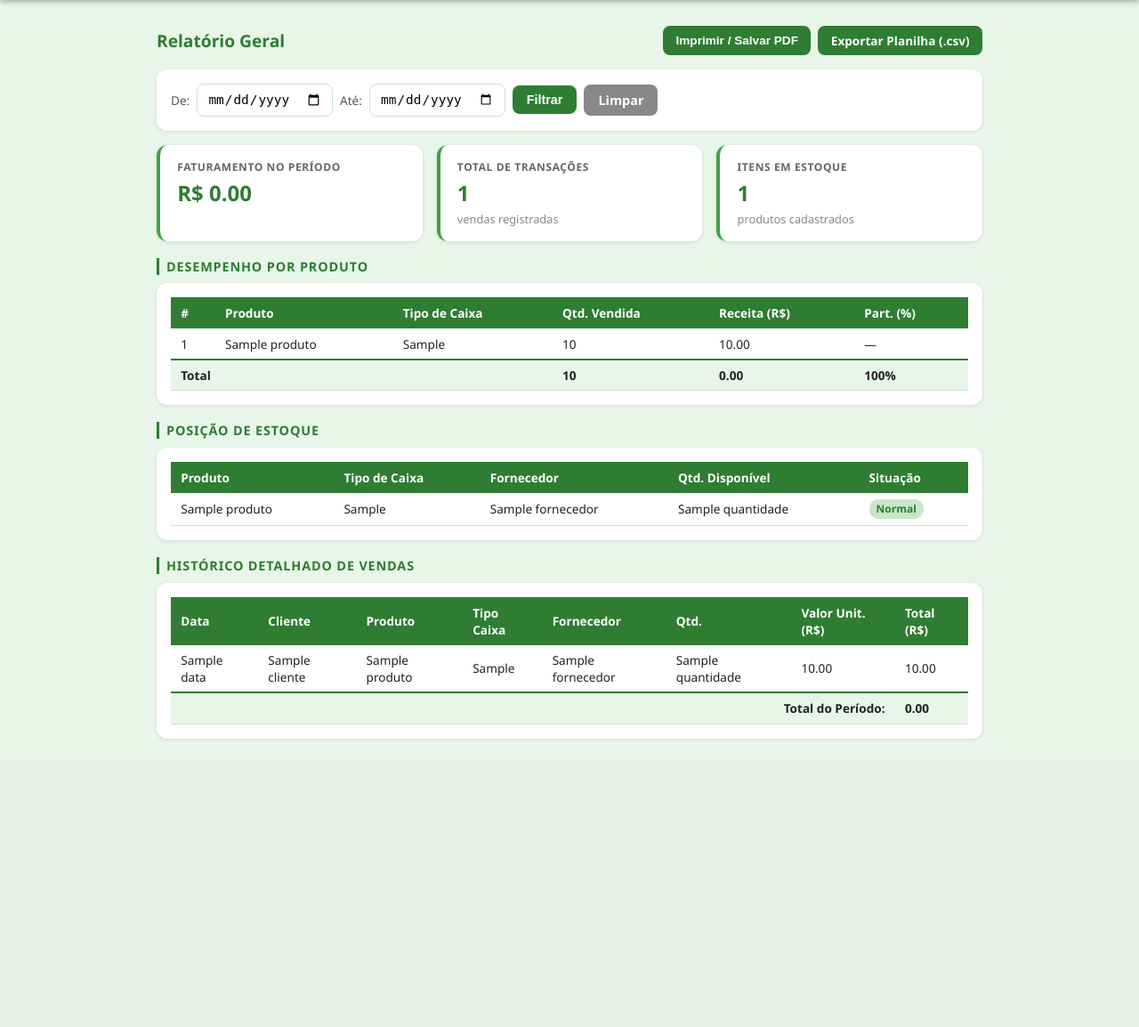
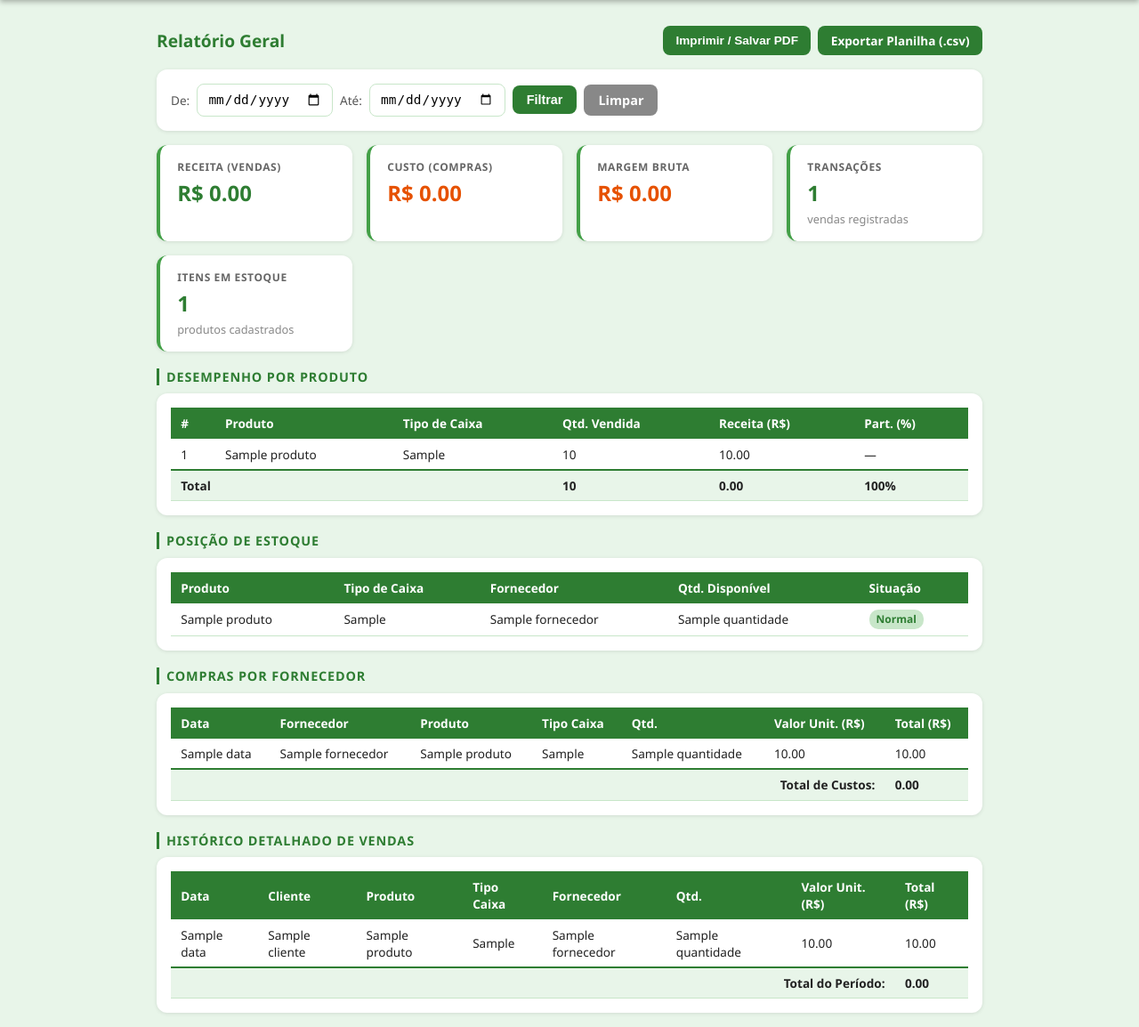
Before and after one commit to igordev-dev/Agrofrutt, a Flask app: template templates/relatorio.html in a window 1280 px wide. Shown: the part 56-1210 px from the top of the page at 89% size. Before the commit the page ends 887 px from the top, so only its background shows below. Run offline with Flask 3, Linux system fonts and the light colour scheme; the template is opened without the code that fills it: most values are stand-ins (such as "Sample title", 1, 10 or a date in 2020); some libraries are stand-ins or nearby versions.

Commit message:
compras fornecedor + correcao relatorio

```diff
--- a/app.py
+++ b/app.py
@@ -17,7 +17,6 @@
         conn = psycopg2.connect(DATABASE_URL, cursor_factory=psycopg2.extras.RealDictCursor)
         return conn
 
-    # Placeholder do PostgreSQL é %s (diferente do ? do SQLite)
     PH = "%s"
 else:
     import sqlite3
@@ -37,7 +36,6 @@
     cur = db.cursor()
 
     if DATABASE_URL:
-        # PostgreSQL usa SERIAL em vez de AUTOINCREMENT e CURRENT_DATE para data
         cur.execute("""
             CREATE TABLE IF NOT EXISTS fornecedores (
                 id SERIAL PRIMARY KEY,
@@ -72,8 +70,18 @@
                 data DATE DEFAULT CURRENT_DATE
             )
         """)
+        # Compras feitas junto a fornecedores — dão entrada automática no estoque
+        cur.execute("""
+            CREATE TABLE IF NOT EXISTS compras (
+                id SERIAL PRIMARY KEY,
+                fornecedor_id INTEGER REFERENCES fornecedores(id),
+                estoque_id INTEGER REFERENCES estoque(id),
+                quantidade INTEGER NOT NULL,
+                valor_unitario NUMERIC(10,2) NOT NULL DEFAULT 0,
+                data DATE DEFAULT CURRENT_DATE
+            )
+        """)
     else:
-        # SQLite: usa executescript para múltiplos statements
         db.executescript("""
             CREATE TABLE IF NOT EXISTS fornecedores (
                 id INTEGER PRIMARY KEY AUTOINCREMENT,
@@ -97,15 +105,23 @@
                 valor_unitario REAL NOT NULL DEFAULT 0,
                 data TEXT DEFAULT (date('now'))
             );
+            CREATE TABLE IF NOT EXISTS compras (
+                id INTEGER PRIMARY KEY AUTOINCREMENT,
+                fornecedor_id INTEGER REFERENCES fornecedores(id),
+                estoque_id INTEGER REFERENCES estoque(id),
+                quantidade INTEGER NOT NULL,
+                valor_unitario REAL NOT NULL DEFAULT 0,
+                data TEXT DEFAULT (date('now'))
+            );
         """)
-        # Migração: adiciona fornecedor_id se o banco local já existia sem ela
         try:
             db.execute("ALTER TABLE estoque ADD COLUMN fornecedor_id INTEGER")
         except Exception:
             pass
 
     db.commit()
-    cur.close() if DATABASE_URL else None
+    if DATABASE_URL:
+        cur.close()
     db.close()
 
 
@@ -115,15 +131,22 @@
 # ── HELPERS ────────────────────────────────────────────────────────────────────
 
 def query(sql, params=()):
-    """Executa SELECT e retorna lista de linhas como dicionário."""
+    """Executa SELECT e retorna lista de dicionários com valores Python nativos."""
     db = get_db()
     cur = db.cursor()
     cur.execute(sql, params)
     rows = cur.fetchall()
     cur.close()
     db.close()
-    # Converte RealDictRow para dict comum para uniformidade
-    return [dict(r) for r in rows]
+    result = []
+    for r in rows:
+        row = dict(r)
+        # Converte Decimal (PostgreSQL) para float para evitar erros no template
+        for k, v in row.items():
+            if hasattr(v, '__class__') and v.__class__.__name__ == 'Decimal':
+                row[k] = float(v)
+        result.append(row)
+    return result
 
 
 def execute(sql, params=()):
@@ -136,14 +159,14 @@
     db.close()
 
 
-def _filtro_periodo(data_ini, data_fim):
+def _filtro_periodo(data_ini, data_fim, alias="v"):
     """Monta cláusula WHERE e parâmetros para filtro de período."""
     filtro, params = "", []
     if data_ini:
-        filtro += f" AND v.data >= {PH}"
+        filtro += f" AND {alias}.data >= {PH}"
         params.append(data_ini)
     if data_fim:
-        filtro += f" AND v.data <= {PH}"
+        filtro += f" AND {alias}.data <= {PH}"
         params.append(data_fim)
     return filtro, params
 
@@ -152,8 +175,7 @@
 
 @app.route("/")
 def index():
-    # Estoque com nome do fornecedor vinculado
-    estoque = query("""
+    estoque      = query(f"""
         SELECT e.*, f.nome as fornecedor_nome
         FROM estoque e LEFT JOIN fornecedores f ON e.fornecedor_id = f.id
         ORDER BY e.produto
@@ -161,11 +183,9 @@
     clientes     = query("SELECT * FROM clientes ORDER BY nome")
     fornecedores = query("SELECT * FROM fornecedores ORDER BY nome")
 
-    # Faturamento total acumulado
     row = query("SELECT COALESCE(SUM(quantidade * valor_unitario), 0) as total FROM vendas")
     faturamento = float(row[0]["total"])
 
-    # Produto com maior volume de saída
     mv = query("""
         SELECT e.produto, e.tipo_caixa, SUM(v.quantidade) as total
         FROM vendas v JOIN estoque e ON v.estoque_id = e.id
@@ -173,7 +193,6 @@
     """)
     mais_vendido = mv[0] if mv else None
 
-    # Itens com quantidade igual ou abaixo de 10 caixas
     estoque_baixo = query("SELECT * FROM estoque WHERE quantidade <= 10 ORDER BY quantidade")
 
     return render_template("index.html",
@@ -190,7 +209,6 @@
     qtd     = int(request.form["quantidade"])
     forn_id = request.form.get("fornecedor_id") or None
 
-    # Se produto+tipo já existe, soma a quantidade em vez de duplicar
     existente = query(
         f"SELECT id FROM estoque WHERE produto={PH} AND tipo_caixa={PH}", (produto, tipo)
     )
@@ -234,11 +252,9 @@
 
     item = query(f"SELECT quantidade FROM estoque WHERE id={PH}", (estoque_id,))
 
-    # Bloqueia a venda se não houver estoque suficiente
     if not item or item[0]["quantidade"] < qtd:
         return "Estoque insuficiente", 400
 
-    # Baixa no estoque e registra a venda
     execute(f"UPDATE estoque SET quantidade = quantidade - {PH} WHERE id={PH}", (qtd, estoque_id))
     execute(
         f"INSERT INTO vendas (cliente_id, estoque_id, quantidade, valor_unitario) VALUES ({PH},{PH},{PH},{PH})",
@@ -252,8 +268,6 @@
 @app.route("/clientes")
 def clientes():
     lista = query("SELECT * FROM clientes ORDER BY nome")
-
-    # Últimas 50 vendas com dados do cliente e do produto
     historico = query("""
         SELECT c.nome as cliente, e.produto, e.tipo_caixa,
                v.quantidade, v.valor_unitario, v.data
@@ -293,8 +307,21 @@
 
 @app.route("/fornecedores")
 def fornecedores():
-    lista = query("SELECT * FROM fornecedores ORDER BY nome")
-    return render_template("fornecedores.html", fornecedores=lista)
+    lista    = query("SELECT * FROM fornecedores ORDER BY nome")
+    estoque  = query("SELECT * FROM estoque ORDER BY produto")
+
+    # Histórico de compras com dados completos
+    compras = query("""
+        SELECT c.data, f.nome as fornecedor, e.produto, e.tipo_caixa,
+               c.quantidade, c.valor_unitario,
+               (c.quantidade * c.valor_unitario) as total
+        FROM compras c
+        JOIN fornecedores f ON c.fornecedor_id = f.id
+        JOIN estoque e ON c.estoque_id = e.id
+        ORDER BY c.data DESC LIMIT 50
+    """)
+    return render_template("fornecedores.html",
+        fornecedores=lista, estoque=estoque, compras=compras)
 
 
 @app.route("/fornecedores/add", methods=["POST"])
@@ -321,15 +348,52 @@
     return redirect(url_for("fornecedores"))
 
 
+# ── COMPRAS (entrada de mercadoria do fornecedor) ──────────────────────────────
+
+@app.route("/compra/add", methods=["POST"])
+def add_compra():
+    fornecedor_id = request.form["fornecedor_id"]
+    estoque_id    = request.form["estoque_id"]
+    qtd           = int(request.form["quantidade"])
+    valor         = float(request.form["valor_unitario"])
+
+    # Registra a compra
+    execute(
+        f"INSERT INTO compras (fornecedor_id, estoque_id, quantidade, valor_unitario) VALUES ({PH},{PH},{PH},{PH})",
+        (fornecedor_id, estoque_id, qtd, valor)
+    )
+    # Dá entrada automática no estoque
+    execute(
+        f"UPDATE estoque SET quantidade = quantidade + {PH}, fornecedor_id={PH} WHERE id={PH}",
+        (qtd, fornecedor_id, estoque_id)
+    )
+    return redirect(url_for("fornecedores"))
+
+
+@app.route("/compra/delete/<int:id>")
+def del_compra(id):
+    # Estorna a quantidade no estoque antes de deletar
+    compra = query(f"SELECT estoque_id, quantidade FROM compras WHERE id={PH}", (id,))
+    if compra:
+        execute(
+            f"UPDATE estoque SET quantidade = quantidade - {PH} WHERE id={PH}",
+            (compra[0]["quantidade"], compra[0]["estoque_id"])
+        )
+    execute(f"DELETE FROM compras WHERE id={PH}", (id,))
+    return redirect(url_for("fornecedores"))
+
+
 # ── RELATÓRIO ──────────────────────────────────────────────────────────────────
 
 @app.route("/relatorio")
 def relatorio():
     data_ini = request.args.get("data_ini", "")
     data_fim = request.args.get("data_fim", str(date.today()))
-    filtro, params = _filtro_periodo(data_ini, data_fim)
 
-    # Todas as vendas do período com dados completos
+    filtro_v, params_v = _filtro_periodo(data_ini, data_fim, alias="v")
+    filtro_c, params_c = _filtro_periodo(data_ini, data_fim, alias="c")
+
+    # Vendas do período
     vendas = query(f"""
         SELECT v.data, c.nome as cliente, e.produto, e.tipo_caixa,
                v.quantidade, v.valor_unitario,
@@ -339,23 +403,40 @@
         JOIN clientes c ON v.cliente_id = c.id
         JOIN estoque e ON v.estoque_id = e.id
         LEFT JOIN fornecedores f ON e.fornecedor_id = f.id
-        WHERE 1=1 {filtro}
+        WHERE 1=1 {filtro_v}
         ORDER BY v.data DESC
-    """, params)
+    """, params_v)
 
     faturamento = sum(float(r["total"]) for r in vendas)
 
-    # Ranking de produtos por quantidade vendida no período
+    # Ranking de produtos vendidos
     por_produto = query(f"""
         SELECT e.produto, e.tipo_caixa,
                SUM(v.quantidade) as qtd_total,
                SUM(v.quantidade * v.valor_unitario) as receita
         FROM vendas v JOIN estoque e ON v.estoque_id = e.id
-        WHERE 1=1 {filtro}
+        WHERE 1=1 {filtro_v}
         GROUP BY e.produto, e.tipo_caixa ORDER BY qtd_total DESC
-    """, params)
+    """, params_v)
 
-    # Posição atual do estoque (sem filtro de data)
+    # Compras do período (custo)
+    compras = query(f"""
+        SELECT c.data, f.nome as fornecedor, e.produto, e.tipo_caixa,
+               c.quantidade, c.valor_unitario,
+               (c.quantidade * c.valor_unitario) as total
+        FROM compras c
+        JOIN fornecedores f ON c.fornecedor_id = f.id
+        JOIN estoque e ON c.estoque_id = e.id
+        WHERE 1=1 {filtro_c}
+        ORDER BY c.data DESC
+    """, params_c)
+
+    custo_total = sum(float(r["total"]) for r in compras)
+
+    # Margem bruta: receita - custo
+    margem = faturamento - custo_total
+
+    # Posição atual do estoque
     estoque = query("""
         SELECT e.produto, e.tipo_caixa, e.quantidade, f.nome as fornecedor
         FROM estoque e LEFT JOIN fornecedores f ON e.fornecedor_id = f.id
@@ -365,6 +446,7 @@
     return render_template("relatorio.html",
         vendas=vendas, faturamento=faturamento,
         por_produto=por_produto, estoque=estoque,
+        compras=compras, custo_total=custo_total, margem=margem,
         data_ini=data_ini, data_fim=data_fim)
 
 
@@ -372,7 +454,8 @@
 def relatorio_csv():
     data_ini = request.args.get("data_ini", "")
     data_fim = request.args.get("data_fim", str(date.today()))
-    filtro, params = _filtro_periodo(data_ini, data_fim)
+    filtro_v, params_v = _filtro_periodo(data_ini, data_fim, alias="v")
+    filtro_c, params_c = _filtro_periodo(data_ini, data_fim, alias="c")
 
     vendas = query(f"""
         SELECT v.data, c.nome as cliente, e.produto, e.tipo_caixa,
@@ -383,22 +466,40 @@
         JOIN clientes c ON v.cliente_id = c.id
         JOIN estoque e ON v.estoque_id = e.id
         LEFT JOIN fornecedores f ON e.fornecedor_id = f.id
-        WHERE 1=1 {filtro}
+        WHERE 1=1 {filtro_v}
         ORDER BY v.data DESC
-    """, params)
+    """, params_v)
+
+    compras = query(f"""
+        SELECT c.data, f.nome as fornecedor, e.produto, e.tipo_caixa,
+               c.quantidade, c.valor_unitario,
+               (c.quantidade * c.valor_unitario) as total
+        FROM compras c
+        JOIN fornecedores f ON c.fornecedor_id = f.id
+        JOIN estoque e ON c.estoque_id = e.id
+        WHERE 1=1 {filtro_c}
+        ORDER BY c.data DESC
+    """, params_c)
 
     output = io.StringIO()
     writer = csv.writer(output)
+
+    writer.writerow(["=== VENDAS ==="])
     writer.writerow(["Data", "Cliente", "Produto", "Tipo Caixa", "Qtd", "Valor Unit. (R$)", "Total (R$)", "Fornecedor"])
     for r in vendas:
-        writer.writerow([
-            r["data"], r["cliente"], r["produto"], r["tipo_caixa"],
-            r["quantidade"], f'{float(r["valor_unitario"]):.2f}',
-            f'{float(r["total"]):.2f}', r["fornecedor"] or ""
-        ])
+        writer.writerow([r["data"], r["cliente"], r["produto"], r["tipo_caixa"],
+                         r["quantidade"], f'{float(r["valor_unitario"]):.2f}',
+                         f'{float(r["total"]):.2f}', r["fornecedor"] or ""])
+
+    writer.writerow([])
+    writer.writerow(["=== COMPRAS ==="])
+    writer.writerow(["Data", "Fornecedor", "Produto", "Tipo Caixa", "Qtd", "Valor Unit. (R$)", "Total (R$)"])
+    for r in compras:
+        writer.writerow([r["data"], r["fornecedor"], r["produto"], r["tipo_caixa"],
+                         r["quantidade"], f'{float(r["valor_unitario"]):.2f}',
+                         f'{float(r["total"]):.2f}'])
 
     output.seek(0)
-    # BOM UTF-8 garante que o Excel abra com acentos corretamente
     return Response(
         "\ufeff" + output.getvalue(),
         mimetype="text/csv",
--- a/templates/relatorio.html
+++ b/templates/relatorio.html
@@ -34,7 +30,7 @@
     <div class="print-logo">AgroFrut</div>
     <div class="print-meta">
       <strong>Relatório Gerencial</strong><br>
-      {% if data_ini %}Período: {{ data_ini }} a {{ data_fim }}{% else %}Período: todos os registros até {{ data_fim }}{% endif %}<br>
+      {% if data_ini %}Período: {{ data_ini }} a {{ data_fim }}{% else %}Todos os registros até {{ data_fim }}{% endif %}<br>
       Gerado em: {{ data_fim }}
     </div>
   </div>
@@ -43,11 +39,24 @@
   <!-- Resumo executivo -->
   <div class="dashboard">
     <div class="card">
-      <h3>Faturamento no Período</h3>
+      <h3>Receita (Vendas)</h3>
       <div class="value">R$ {{ "%.2f"|format(faturamento) }}</div>
     </div>
     <div class="card">
-      <h3>Total de Transações</h3>
+      <h3>Custo (Compras)</h3>
+      <div class="value" style="color:var(--orange)">R$ {{ "%.2f"|format(custo_total) }}</div>
+    </div>
+    <div class="card">
+      <h3>Margem Bruta</h3>
+      <div class="value" style="color:{% if margem >= 0 %}var(--green){% else %}var(--orange){% endif %}">
+        R$ {{ "%.2f"|format(margem) }}
+      </div>
+      {% if faturamento > 0 %}
+      <div class="sub">{{ "%.1f"|format((margem / faturamento) * 100) }}% sobre receita</div>
+      {% endif %}
+    </div>
+    <div class="card">
+      <h3>Transações</h3>
       <div class="value">{{ vendas|length }}</div>
       <div class="sub">vendas registradas</div>
     </div>
@@ -138,22 +130,46 @@
     </div>
   </div>
 
+  <!-- Compras por fornecedor -->
+  <div class="section-title rpt-title">Compras por Fornecedor</div>
+  <div class="panel">
+    <div class="table-wrap">
+      <table>
+        <thead>
+          <tr><th>Data</th><th>Fornecedor</th><th>Produto</th><th>Tipo Caixa</th><th>Qtd.</th><th>Valor Unit. (R$)</th><th>Total (R$)</th></tr>
+        </thead>
+        <tbody>
+          {% for c in compras %}
+          <tr>
+            <td>{{ c.data }}</td>
+            <td>{{ c.fornecedor }}</td>
+            <td>{{ c.produto }}</td>
+            <td>{{ c.tipo_caixa }}</td>
+            <td>{{ c.quantidade }}</td>
+            <td>{{ "%.2f"|format(c.valor_unitario) }}</td>
+            <td>{{ "%.2f"|format(c.total) }}</td>
+          </tr>
+          {% else %}
+          <tr><td colspan="7" class="td-empty">Nenhuma compra no período selecionado.</td></tr>
+          {% endfor %}
+          {% if compras %}
+          <tr class="tr-total">
+            <td colspan="6" style="text-align:right">Total de Custos:</td>
+            <td>{{ "%.2f"|format(custo_total) }}</td>
+          </tr>
+          {% endif %}
+        </tbody>
+      </table>
+    </div>
+  </div>
+
   <!-- Histórico detalhado de vendas -->
   <div class="section-title rpt-title">Histórico Detalhado de Vendas</div>
   <div class="panel">
     <div class="table-wrap">
       <table>
         <thead>
-          <tr>
-            <th>Data</th>
-            <th>Cliente</th>
-            <th>Produto</th>
-            <th>Tipo Caixa</th>
-            <th>Fornecedor</th>
-            <th>Qtd.</th>
-            <th>Valor Unit. (R$)</th>
-            <th>Total (R$)</th>
-          </tr>
+          <tr><th>Data</th><th>Cliente</th><th>Produto</th><th>Tipo Caixa</th><th>Fornecedor</th><th>Qtd.</th><th>Valor Unit. (R$)</th><th>Total (R$)</th></tr>
         </thead>
         <tbody>
           {% for v in vendas %}
```
Also changed, not shown: other parts of templates/relatorio.html (+12 -70 lines), templates/fornecedores.html (+82 -8 lines).
